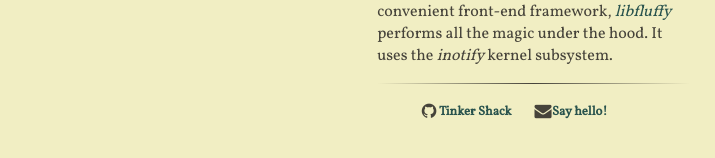
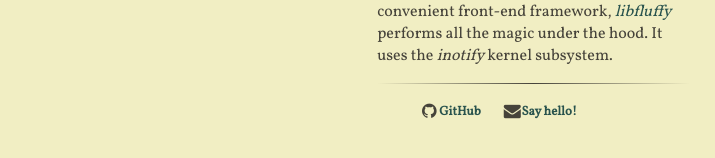
Before and after one commit to tinkershack/tinkershack.github.io, a Jekyll site: the page built from index.html, in a window 1280 px wide. Shown: the part 453-611 px from the top of the page, without its empty margins (290-1005 px from the left). Built offline with Jekyll 4.4.1, drawn with Linux system fonts in a browser that asks for light colours.

Commit message:
Add 404 & update contact info
Signed-off-by: six-k <raam@tinkershack.in>

```diff
--- a/_config.yml
+++ b/_config.yml
@@ -1,19 +1,14 @@
 # general configuration
-url: 'tinkershack.in'
 # baseurl: ''
+url: "http://tinkershack.in"
 
 # shack configuration
 shack:
-  logo: "/images/ts-small-96.png"
-  author: "Tinker Shack"
-  tagline: "Hoist the colours!"
-  include_content: true
-  include_analytics: true
-
-google_analytics: UA-115878298-1
-
-# exclude
-exclude: ["CNAME", "Gemfile", "Gemfile.lock", "LICENSE"]
+        logo: "/images/ts-small-96.png"
+        author: "Tinker Shack"
+        tagline: "Hoist the colours!"
+        include_content: true
+        include_analytics: true
 
 # Dependencies
 markdown: kramdown
@@ -21,3 +16,12 @@
 
 # Permalinks
 permalink: pretty
+
+google_analytics: UA-115878298-1
+
+# exclude
+exclude:
+        - CNAME
+        - Gemfile
+        - Gemfile.lock
+        - LICENSE
--- /dev/null
+++ b/_includes/footer.html
@@ -0,0 +1,16 @@
+<hr />
+
+<ul class="fa-ul contact-list">
+  <li class="contact-list-item">
+    <a href="https://github.com/tinkershack">
+      <span class="fa fa-github fa-lg contact-list-item-icon"></span>
+      GitHub
+    </a>
+  </li>
+  <li class="contact-list-item">
+    <a href="mailto:hello@tinkershack.in">
+    <span class="fa fa-envelope fa-lg contact-list-item-icon"></span>
+      Say hello!
+    </a>
+  </li>
+</ul>
--- /dev/null
+++ b/_includes/header.html
@@ -0,0 +1,21 @@
+<header>
+    {% if site.shack.logo %}
+    <div class="logo-container">
+      <a class="logo" href="{{ site.url }}" style="background-image:
+        url('{{ site.baseurl }}{{ site.shack.logo }}')"></a>
+    </div>
+    {% endif %}
+
+    {% if site.shack.author %}
+    <div class="author-container">
+      <h1>{{ site.shack.author }}</h1>
+    </div>
+    {% endif %}
+    <hr />
+
+    {% if site.shack.tagline %}
+    <div class="tagline-container">
+      <em><p>{{ site.shack.tagline }}</p></em>
+    </div>
+    {% endif %}
+</header>
--- a/_includes/content.html
+++ b/_includes/landing.html
@@ -16,19 +16,4 @@
 href="http://fluffy.tinkershack.in">libfluffy</a></em> performs all the magic under
 the hood. It uses the <em>inotify</em> kernel subsystem.</p>
 
-<hr />
-
-<ul class="fa-ul contact-list">
-  <li class="contact-list-item">
-    <a href="https://github.com/tinkershack">
-      <span class="fa fa-github fa-lg contact-list-item-icon"></span>
-      Tinker Shack
-    </a>
-  </li>
-  <li class="contact-list-item">
-    <a href="mailto:hello@tinkershack.in">
-    <span class="fa fa-envelope fa-lg contact-list-item-icon"></span>
-      Say hello!
-    </a>
-  </li>
-</ul>
+{% include footer.html %}
--- a/assets/main.scss
+++ b/assets/main.scss
@@ -81,6 +81,7 @@
 	font-size: 0.8em;
 	display: inline;
 	margin: 0.8em 0.8em;
+	text-align: center;
 }
 
 .fa-ul.contact-list {
--- a/index.html
+++ b/index.html
@@ -2,32 +2,15 @@
 layout: base
 ---
 <div class="wrapper">
-    <header>
-        {% if site.shack.logo %}
-        <div class="logo-container">
-          <a class="logo" href="{{ page.baseurl }}" style="background-image:
-            url('{{ site.baseurl }}{{ site.shack.logo }}')"></a>
-        </div>
-        {% endif %}
 
-        {% if site.shack.author %}
-        <div class="author-container">
-          <h1>{{ site.shack.author }}</h1>
-        </div>
-        {% endif %}
-        <hr />
-
-        {% if site.shack.tagline %}
-        <div class="tagline-container">
-          <em><p>{{ site.shack.tagline }}</p></em>
-        </div>
-        {% endif %}
-    </header>
+    <div>
+      {% include header.html %}
+    </div>
 
     <main>
       {% if site.shack.include_content %}
       <div class="content">
-        {% include content.html %}
+        {% include landing.html %}
       </div>
       {% endif %}
     </main>
```
Also changed, not shown: 404.html (added, +23 -0 lines), 1 other file.
